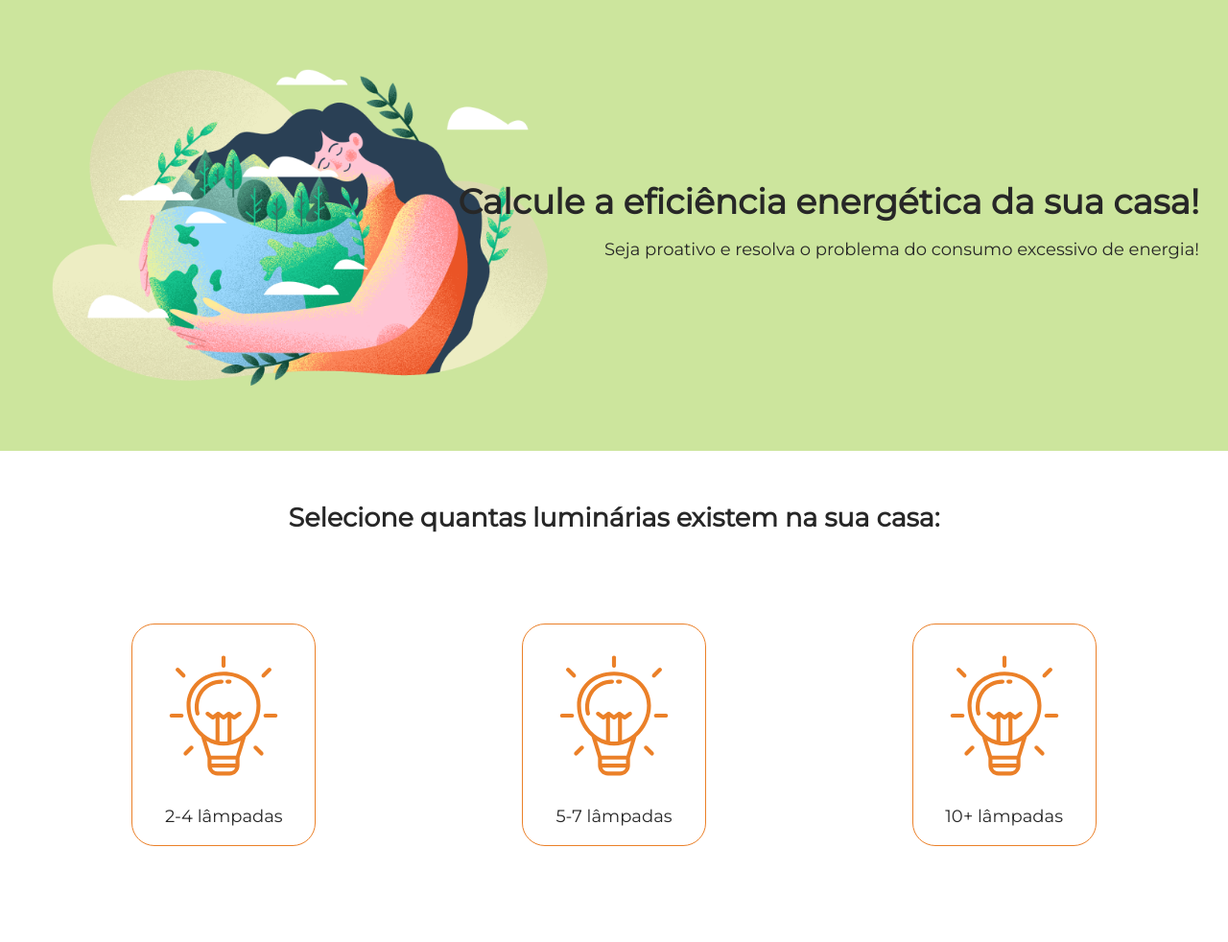
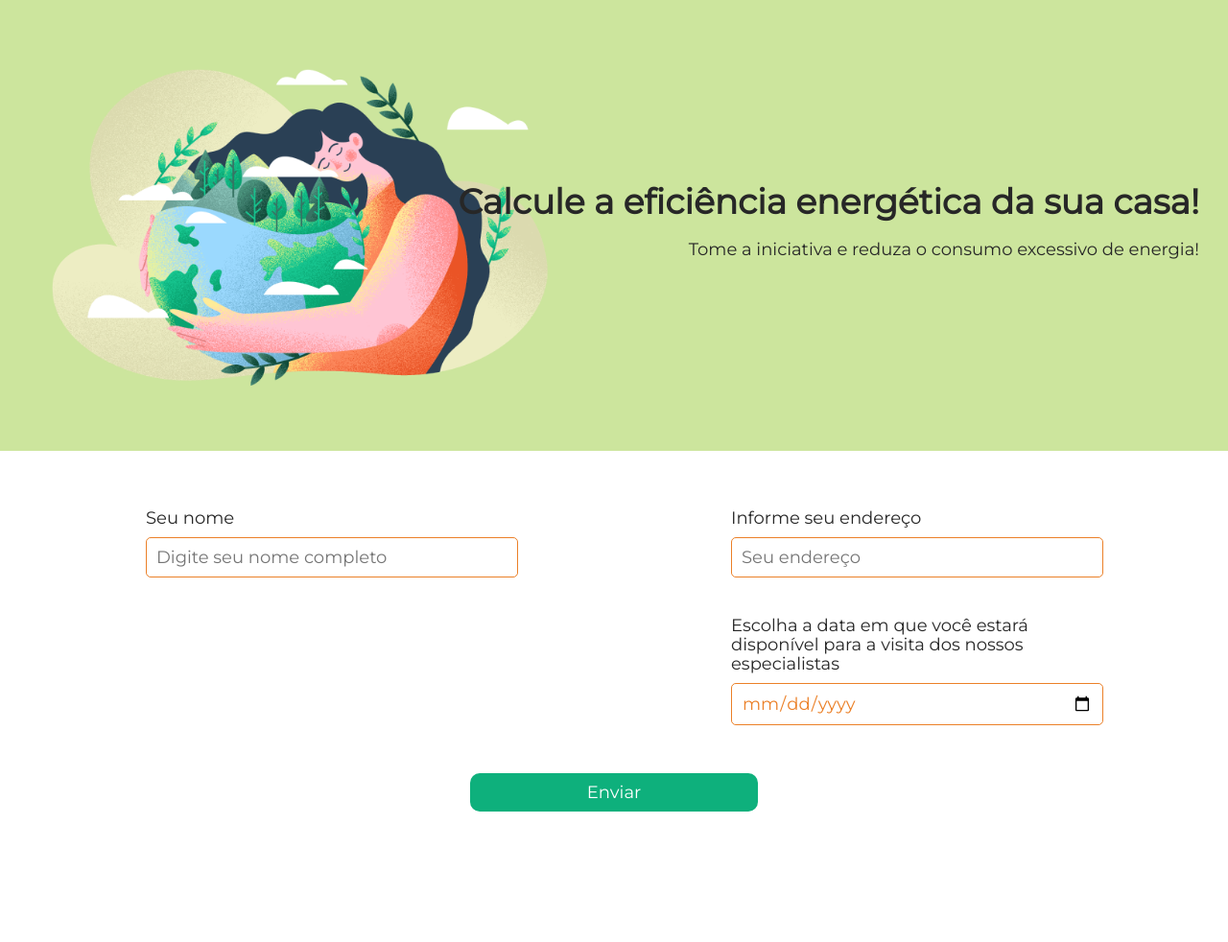
Before and after one commit to aladus14/calculator-bra-main, a Flask app: page /form in a window 1280 px wide. Shown: the whole page at 96% size. After the commit the page ends 846 px from the top, so only its background shows below. Run offline with Flask 3, Linux system fonts and the light colour scheme.

Commit message:
Atualizando

```diff
--- a/main.py
+++ b/main.py
@@ -1,5 +1,5 @@
 # Importações
-from flask import Flask, render_template
+from flask import Flask, render_template, request
 
 
 app = Flask(__name__)
@@ -16,19 +16,19 @@
         float: Consumo estimado
     """
     # Coeficientes usados no cálculo do consumo de energia
-    # ATIVIDADE 4 - ADICIONE UMA CONDIÇÃO PARA CASO O BOTÃO ESPECIAL SEJA CLICADO A FUNÇÃO RETORNE 150 (RESULTADO PERFEITO)
 
+# ATIVIDADE 4 - ADICIONE UMA CONDIÇÃO PARA CASO O BOTÃO ESPECIAL SEJA CLICADO A FUNÇÃO RETORNE 150 (RESULTADO PERFEITO)
 
+    if device == 11:
+        return 150
 
+    else:
+     home_coef = 100
+     light_coef = 0.04
+     devices_coef = 5
+     return size * home_coef + lights * light_coef + device * devices_coef
 
-
-    ###################################################
-
-    home_coef = 100
-    light_coef = 0.04
-    devices_coef = 5
-    return size * home_coef + lights * light_coef + device * devices_coef
-
+###################################################
 # A primeira página
 @app.route('/')
 def index():
@@ -60,4 +60,21 @@
                                                     int(device)
                                                     )
                         )
+
+@app.route('/form')
+def form():
+    return render_template('form.html')
+
+#ATIVIDADE 4 VAMOS ADICIONAR OS VALORES DO FORMULÁRIO PARA A FUNÇÃO DE RESULTADO
+@app.route('/submit', methods=['POST'])
+def submit_form():
+    # Declarar variáveis para a coleta dos dados use o exemplo abaixo para criar as variáveis para os outros campos do formulário
+    name = request.form['name']
+
+    # Aqui você pode salvar os dados ou enviá-los por email
+    return render_template('form_result.html',
+                           # Coloque as variáveis aqui, usando o mesmo padrão do exemplo abaixo
+                           name=name,
+                           )
+
 app.run(debug=True)
--- a/static/css/style.css
+++ b/static/css/style.css
@@ -91,3 +91,83 @@
 .main__title--margin {
     margin-bottom: 50px;
 }
+
+.main__link {
+    display: inline-block;
+    text-decoration: none;
+    padding: 20px 0;
+    width: 300px;
+    border-radius: 20px;
+    background-color: #0EB07C;
+    text-align: center;
+    cursor: pointer;
+    color: #fff;
+}
+
+.form {
+    display: flex;
+    flex-direction: column;
+    align-items: center;
+    gap: 50px;
+}
+
+
+.user input {
+    padding: 10px;
+    border: 1px solid #EB8028;
+    background: inherit;
+    border-radius: 5px;
+    font: inherit;
+    width: 100%;
+    color: #EB8028;
+}
+
+.user input:focus,
+.user input:active {
+    border: 1px solid #EB8028;
+    outline: none;
+}
+
+.user {
+    display: flex;
+    flex-direction: row;
+    width: 100%;
+    justify-content: space-around;
+}
+
+.user-info {
+    width: 30%;
+    display: flex;
+    flex-direction: column;
+    gap: 40px;
+}
+
+label {
+    display:inline-block ;
+    margin-bottom: 10px;
+}
+
+.address-date {
+    width: 30%;
+    display: flex;
+    flex-direction: column;
+    gap: 40px;
+}
+
+.delivery {
+    display: flex;
+    justify-content: space-between;
+}
+
+.button {
+    width: 10%;
+    padding: 10px;
+    min-width: 300px;
+    cursor: pointer;
+    align-self: center;
+    border: none;
+    border-radius: 10px;
+    background: #0EB07C;
+    font: inherit;
+    color: #fff;
+}
--- a/templates/electronics.html
+++ b/templates/electronics.html
@@ -26,19 +26,22 @@
           <img class="item__img" src="/static/img/battery.svg" color="black" alt="battery">
           <span>3-5 aparelhos</span></a>
       </li>
-      <!-- Assignment #3 CRIE OS CARDS DA QUANTIDADE DE APARELHOS DE 6-8 E 10+ -->
+
+      <!-- 6-8 APARELHOS -->
       <li class="list__item">
          <a href="{{'/' ~ size ~ '/' ~ lights ~ '/' ~ '6' }}">
           <img class="item__img" src="/static/img/battery.svg" color="black" alt="battery">
           <span>6-8 aparelhos</span></a>
       </li>
 
+      <!-- 10+ APARELHOS -->
       <li class="list__item">
          <a href="{{'/' ~ size ~ '/' ~ lights ~ '/' ~ '10' }}">
           <img class="item__img" src="/static/img/battery.svg" color="black" alt="battery">
           <span>10+ aparelhos</span></a>
       </li>
 
+      <!-- CASA ECOLÓGICA -->
       <li class="list__item">
          <a href="{{'/' ~ size ~ '/' ~ lights ~ '/' ~ '11' }}">
           <img class="item__img" src="/static/img/leafs.png" color="black" alt="battery">
--- /dev/null
+++ b/templates/form.html
@@ -0,0 +1,65 @@
+<!doctype html>
+<html lang="pt-BR">
+<head>
+  <meta charset="UTF-8">
+  <meta
+    name="viewport"
+    content="width=device-width, user-scalable=no, initial-scale=1.0, maximum-scale=1.0, minimum-scale=1.0"
+  >
+  <meta http-equiv="X-UA-Compatible" content="ie=edge">
+  <link rel="stylesheet" href="../../static/css/style.css">
+  <title>Calculadora de eficiência energética para casas inteligentes</title>
+</head>
+<body>
+  <header class="header">
+    <div class="header__text">
+      <h1>Calcule a eficiência energética da sua casa!</h1>
+      <p>Tome a iniciativa e reduza o consumo excessivo de energia!</p>
+    </div>
+  </header>
+  <main>
+    {% block content %}
+    <form action="{{ url_for('submit_form') }}" method="post" class="form">
+      <div class="user">
+        <ul class="user-info">
+            <li class="user-info__item">
+
+                <label for="name">Seu nome</label>
+                <input type="text" name="name" id="name" placeholder="Digite seu nome completo" required>
+            </li>
+            <li class="user-info__item">
+
+                <!-- ATIVIDADE 2 CRIE O CAMPO DE ENTRADA PARA O EMAIL DO USUÁRIO, SIGAM O EXEMPLO DAS LINHAS 27 E 28, LEMBREM DE MUDAR AS CONFIGS DO INPUT PARA 'email' -->
+
+
+
+
+
+
+
+               <!--  -->
+
+            </li>
+        </ul>
+        <ul class="address-date">
+            <li class="user-info__item">
+
+                <label for="address">Informe seu endereço</label>
+                <input type="text" name="address" id="address" placeholder="Seu endereço" required>
+            </li>
+            <li class="user-info__item">
+
+                <label for="date">Escolha a data em que você estará disponível para a visita dos nossos especialistas</label>
+                <input type="date" name="date" id="date" required>
+            </li>
+        </ul>
+    </div>
+    <button class="button" type="submit">Enviar</button>
+    </form>
+    {% endblock %}
+  </main>
+  <footer>
+
+  </footer>
+</body>
+</html>
--- a/templates/lights.html
+++ b/templates/lights.html
@@ -26,7 +26,6 @@
           <img class="item__img" src="/static/img/light.svg" alt="light">
           <span>2-4 lâmpadas</span></a>
       </li>
-      <!--ATIVIDADE #2 CRIE OS CARDS DA QUANTIDADE DE LÂMPADAS 5-7 E 10+ -->
 
       <!-- 5 a 7 lampadas -->
       <li class="list__item">
@@ -42,6 +41,13 @@
           <span>10+ lâmpadas</span></a>
       </li>
 
+      <!-- CASA ECOLÓGICA -->
+      <li class="list__item">
+        <a href="{{'/' ~ size ~ '/' ~ '11' ~ '/' ~ '11'}}">
+          <img class="item__img" src="/static/img/leafs.png" alt="leafs">
+          <span>Nossa casa ecológica</span></a>
+      </li>
+
 
       <!-- -->
     </ul>
```
Also changed, not shown: templates/end.html (+8 -0 lines), templates/form_result.html (added, +48 -0 lines).
